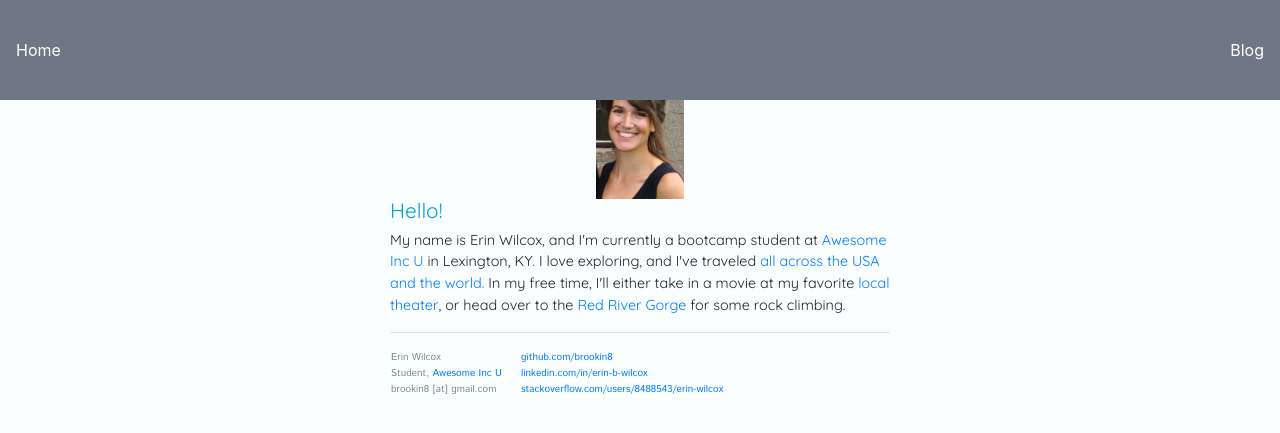
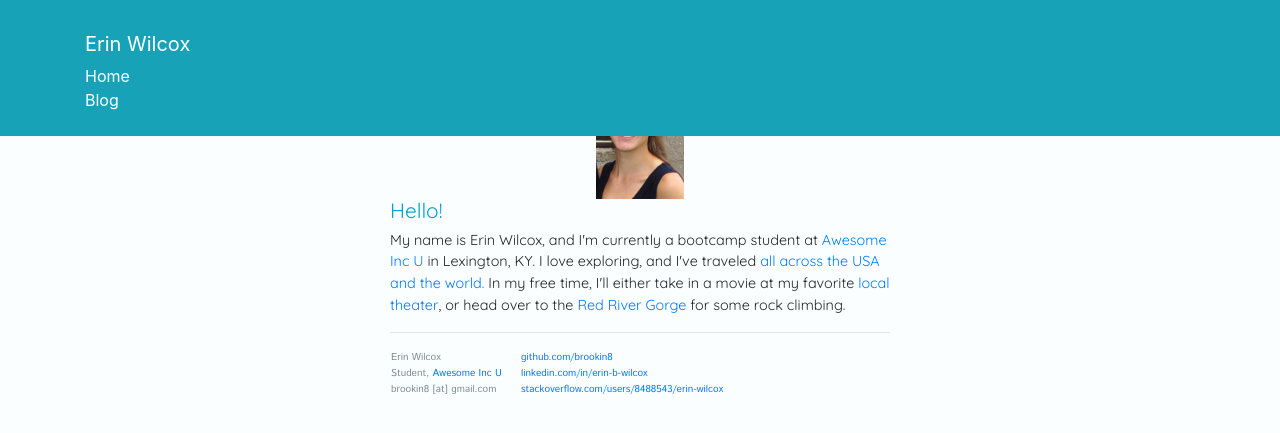
Before and after one commit to brookin8/brookin8.github.io, a Jekyll site: the page built from index.html, in a window 1280 px wide. Shown: the top 433 px of the page. Built offline with Jekyll 4.4.1, drawn with Linux system fonts in a browser that asks for light colours.

Commit message:
Update header.html and link to index.html

```diff
--- a/_includes/header.html
+++ b/_includes/header.html
@@ -0,0 +1,32 @@
+<!DOCTYPE html>
+<html lang="en">
+  <head>
+    <!-- Required meta tags -->
+    <meta charset="utf-8">
+    <meta name="viewport" content="width=device-width, initial-scale=1, shrink-to-fit=no">
+
+    <!-- Bootstrap CSS -->
+    <link rel="stylesheet" href="https://maxcdn.bootstrapcdn.com/bootstrap/4.0.0-beta/css/bootstrap.min.css" integrity="sha384-/Y6pD6FV/Vv2HJnA6t+vslU6fwYXjCFtcEpHbNJ0lyAFsXTsjBbfaDjzALeQsN6M" crossorigin="anonymous">
+    <style>
+    </style>
+    <title>Erin Wilcox</title>
+  </head>
+
+<body>
+    <div class="fixed-top" style="padding-bottom:100px">
+      <div class="p-3 mb-2 bg-info text-white">
+        <nav class="navbar navbar-default">
+          <div class="container">
+              <div class="navbar-header page-scroll">
+                  <a class ="navbar-brand" style="color:#ffffff">Erin Wilcox</a>
+                  <ul class="nav navbar-nav navbar-right">
+                    <li><a href="/" style="color:#ffffff">Home</a></li>
+                    <li><a href="/blog" style="color:#ffffff">Blog</a></li>
+                  </ul>
+              </div>
+          </div>
+        </nav>
+      </div>
+    </div>
+</body>
+</html>
--- a/_layouts/index.html
+++ b/_layouts/index.html
@@ -11,12 +11,8 @@
 		<link href="https://fonts.googleapis.com/css?family=Istok+Web|Quicksand" rel="stylesheet">
     </head>
     <body>
-        <div class ="container">
-            <nav class ="navbar fixed-top" style="background-color:#6E7783; height:100px;">
-                <a class="extra" href="/" style="color:#ffffff; position:relative;float:right">Home</a>
-                <a class="extra" href="/blog" style="color:#ffffff; position:relative; float:right;">Blog</a>
-            </nav>
-        </div>
+
+        {% include header.html %}
 
         <div class="container">
 
```
